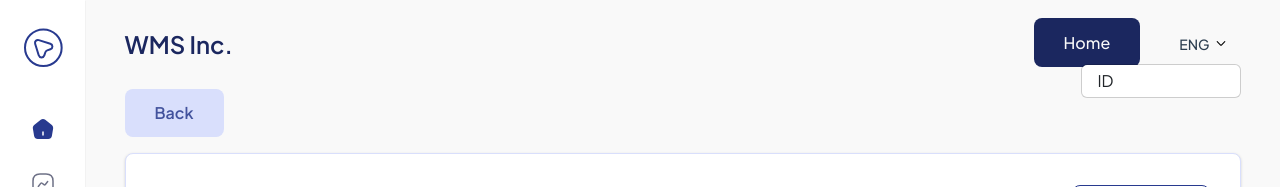
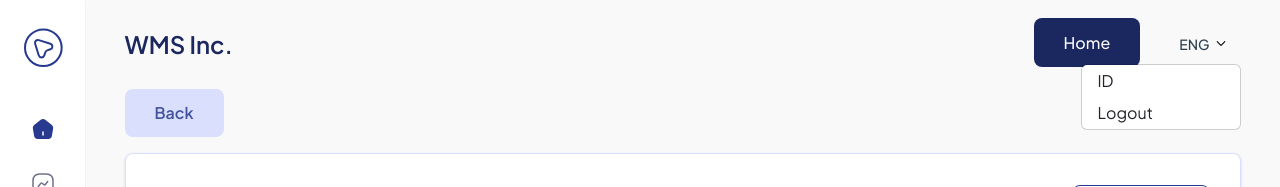
Before and after one commit to bhadawi404/wms.inc, a Vue app: page /purchase-order in a window 1280 px wide. Both pictures are taken after a click on the button "ENG". Shown: the top 187 px of the page. Built offline with nearby package versions, Linux system fonts and the light colour scheme; what pdfmake would draw is missing.

Commit message:
logout menu home

```diff
--- a/src/components/Navigation.vue
+++ b/src/components/Navigation.vue
@@ -14,6 +14,7 @@
                     </button>
                     <ul class="dropdown-menu dropdown-menu-end p-0">
                         <li><button class="dropdown-item" type="button">ID</button></li>
+                        <li><button class="dropdown-item" type="button" @click="logout()">Logout</button></li>
                     </ul>
                 </div>
             </form>
@@ -25,6 +26,12 @@
 export default {
     // eslint-disable-next-line vue/multi-word-component-names
     name: 'Navigation',
+    methods: {
+        logout(){
+            localStorage.removeItem('token')
+            this.$router.push('/')
+        }
+    }
 
 }
 </script>
```
